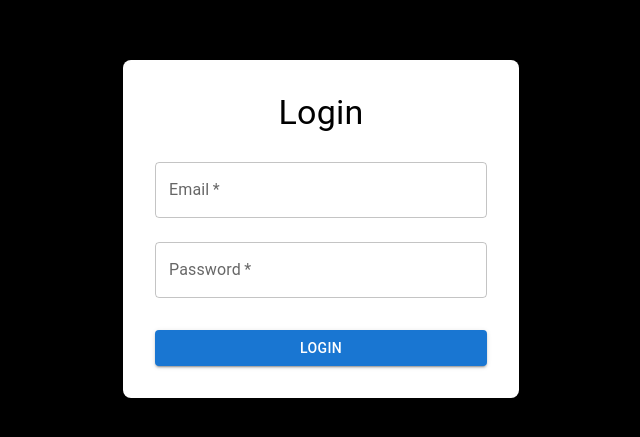
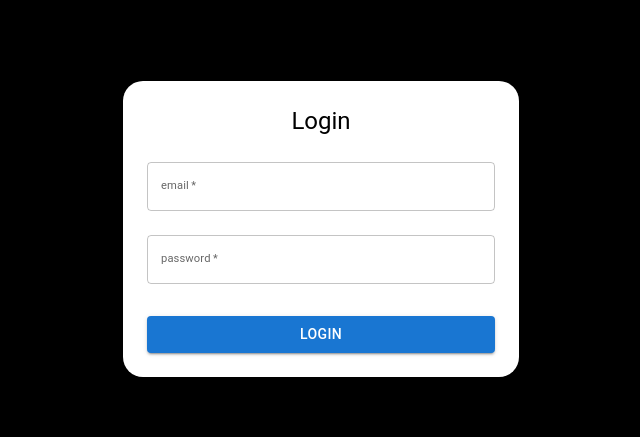
Before and after one commit to Chipsey/xillica-movies-library, a React (Create React App) app in the folder frontend/: page /login in a window 1280 px wide. Shown: the part 171-608 px from the top of the page, without its empty margins (319-959 px from the left). Built offline with nearby package versions, Linux system fonts and the light colour scheme.

Commit message:
custom text fields init

```diff
--- /dev/null
+++ b/frontend/src/components/customTextField.js
@@ -0,0 +1,25 @@
+import { TextField } from "@mui/material";
+
+const CustomTextField = ({ label, name, value, onChange, type, required }) => {
+  return (
+    <TextField
+      fullWidth
+      label={label}
+      name={name}
+      type={type}
+      value={value}
+      onChange={onChange}
+      variant="outlined"
+      margin="normal"
+      required={required}
+      InputLabelProps={{
+        sx: { fontSize: "0.7rem" },
+      }}
+      InputProps={{
+        sx: { fontSize: "0.7rem" },
+      }}
+    />
+  );
+};
+
+export default CustomTextField;
--- a/frontend/src/pages/LoginPage.js
+++ b/frontend/src/pages/LoginPage.js
@@ -12,6 +12,7 @@ import {
 } from "@mui/material";
 import { useNavigate } from "react-router-dom";
 import localStorageService from "../utils/localStorage";
+import CustomTextField from "../components/customTextField";
 
 const LoginPage = () => {
   const dispatch = useDispatch();
@@ -58,40 +59,34 @@ const LoginPage = () => {
     >
       <Box
         sx={{
-          p: 4,
-          borderRadius: 2,
+          p: 3,
+          borderRadius: 5,
           boxShadow: 3,
           bgcolor: "background.paper",
           width: "100%",
-          maxWidth: 400, // Adjust the maximum width as needed
+          maxWidth: 400,
         }}
       >
-        <Typography variant="h4" align="center" gutterBottom>
+        <Typography variant="h5" align="center" gutterBottom>
           Login
         </Typography>
         <form onSubmit={handleSubmit}>
           <Box mb={3}>
-            <TextField
-              fullWidth
-              label="Email"
+            <CustomTextField
+              label="email"
+              type="email"
               name="email"
-              type="email"
               value={credentials.email}
               onChange={handleChange}
-              variant="outlined"
-              margin="normal"
-              required
+              required={true}
             />
-            <TextField
-              fullWidth
-              label="Password"
+            <CustomTextField
+              label="password"
+              type="password"
               name="password"
-              type="password"
               value={credentials.password}
               onChange={handleChange}
-              variant="outlined"
-              margin="normal"
-              required
+              required={true}
             />
           </Box>
           {error && (
```
